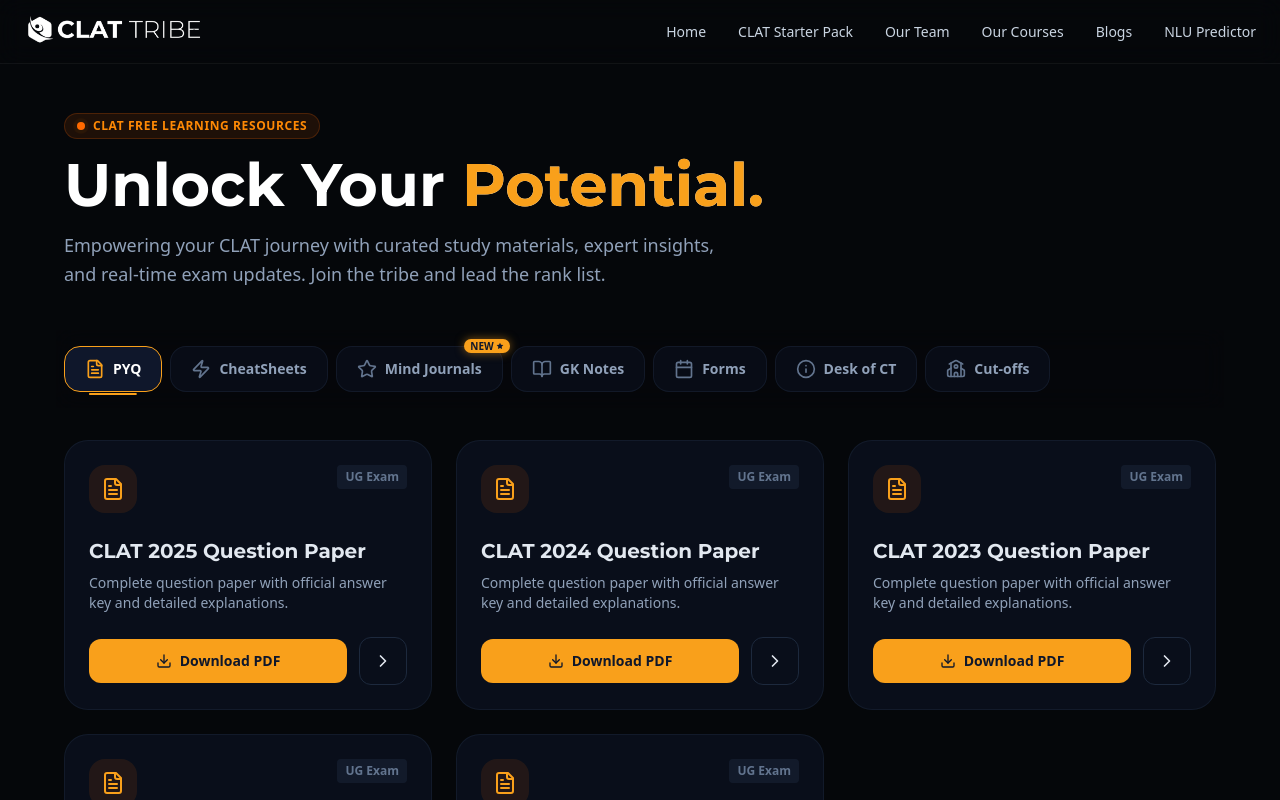
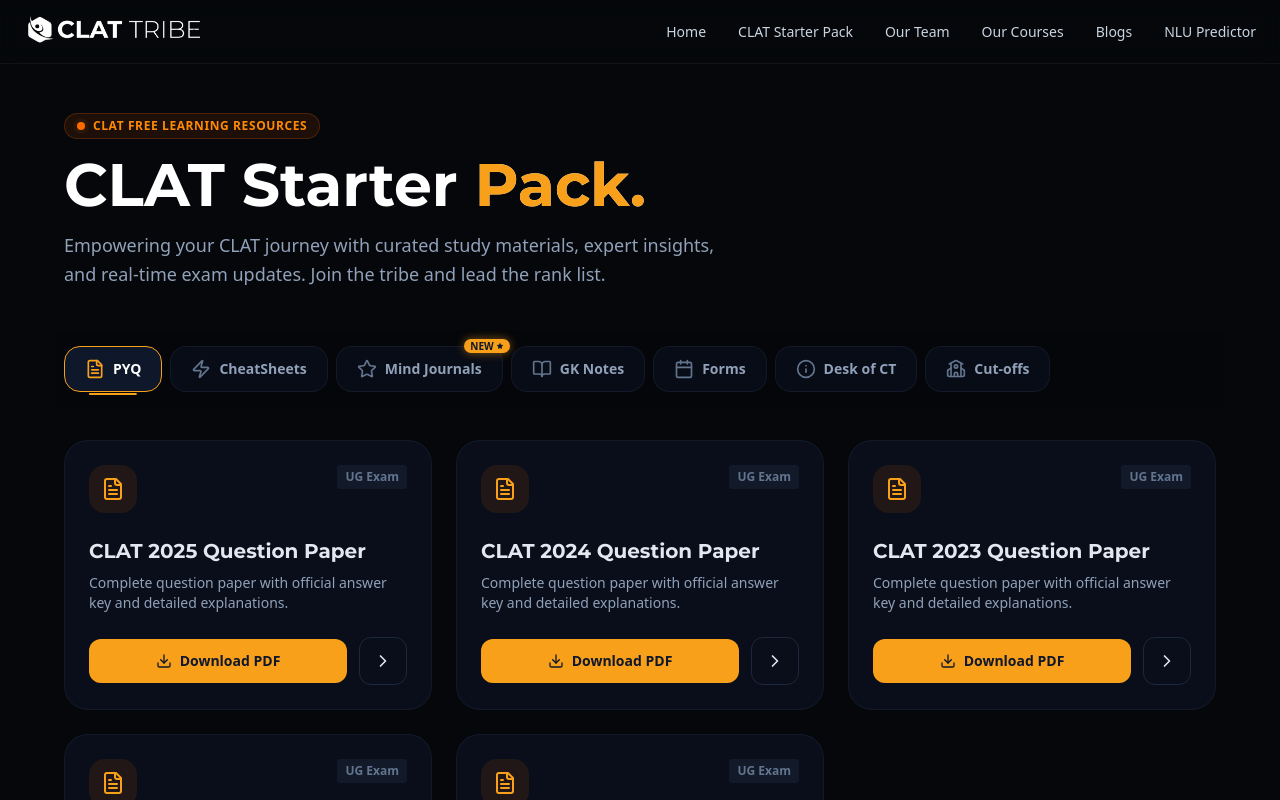
Before and after one commit to ClatTribe/clattribe, a Next.js app: page /clat-starter-pack in a window 1280 px wide. Built offline with nearby package versions, Linux system fonts and the light colour scheme.

Commit message:
starter pack heading

```diff
--- a/src/app/clat-starter-pack/page.tsx
+++ b/src/app/clat-starter-pack/page.tsx
@@ -36,7 +36,7 @@ const App: React.FC = () => {
                 Clat Free Learning Resources
               </div>
               <h1 className="text-3xl sm:text-4xl md:text-5xl lg:text-6xl font-extrabold mb-3 sm:mb-4 bg-clip-text text-transparent bg-gradient-to-r from-white via-white to-slate-400">
-                Unlock Your <span className="text-[#f9a01b]">Potential.</span>
+                CLAT Starter <span className="text-[#f9a01b]">Pack.</span>
               </h1>
               <p className="text-slate-400 text-base sm:text-lg max-w-2xl leading-relaxed">
                 Empowering your CLAT journey with curated study materials, expert insights, and real-time exam updates. Join the tribe and lead the rank list.
```
